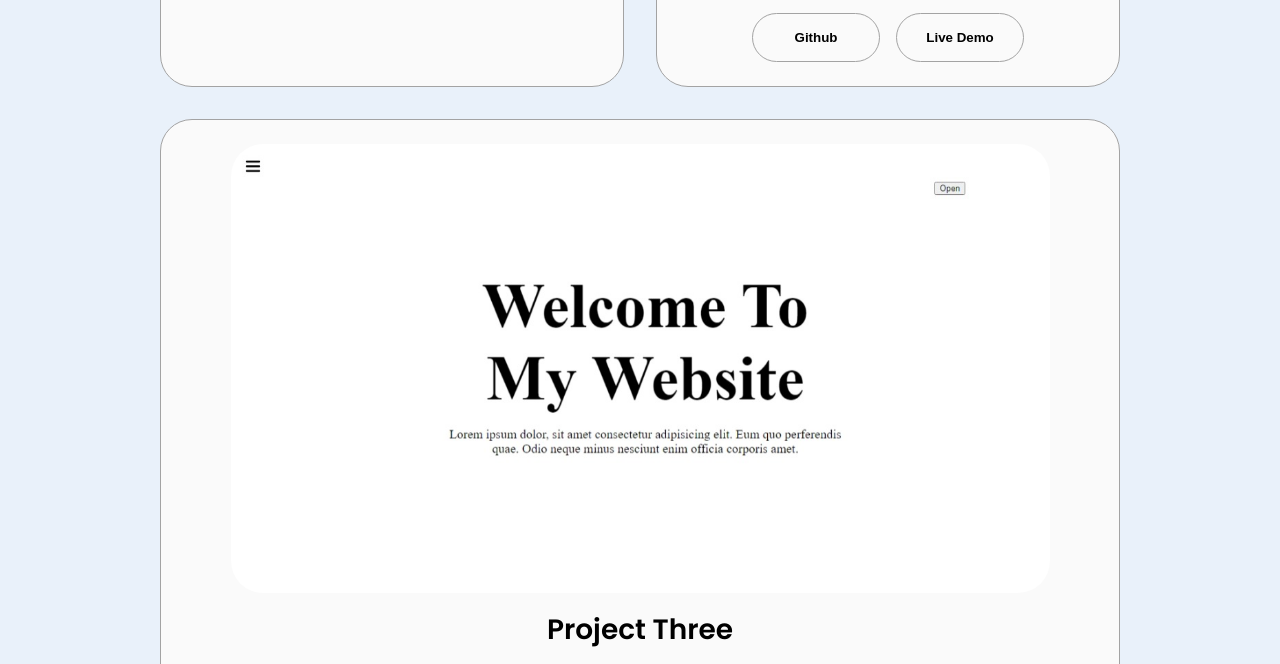
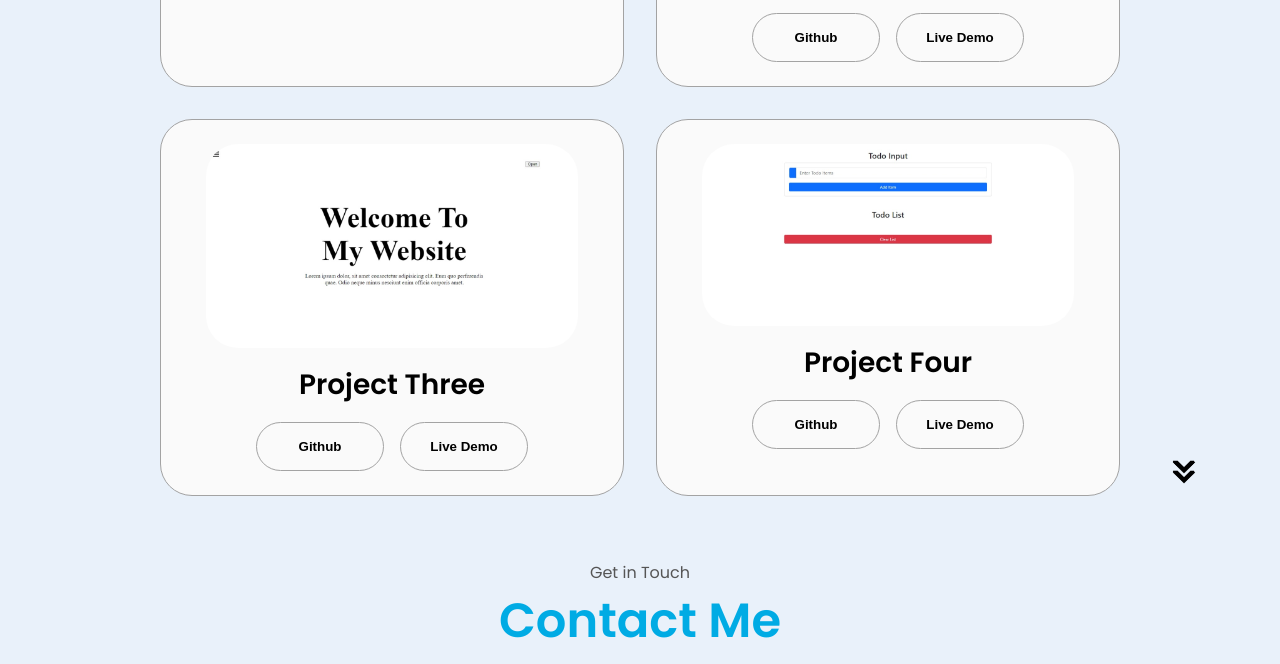
Before and after one commit to Arolexwalex/personal_portfolio, a plain HTML site: page index.html in a window 1280 px wide. Shown: the part 4001-4665 px from the top of the page. Drawn offline with Linux system fonts and the light colour scheme.

Commit message:
project added

```diff
--- a/index.html
+++ b/index.html
@@ -322,6 +322,31 @@ My goal is to enhance user experiences by leveraging my diversified background a
               </button>
             </div>
           </div>
+
+          <div class="details-container color-container">
+            <div class="article-container">
+              <img
+                src="./assets/Todo.jpeg"
+                alt="Project 4"
+                class="project-img"
+              />
+            </div>
+            <h2 class="experience-sub-title project-title">Project Four</h2>
+            <div class="btn-container">
+              <button
+                class="btn btn-color-2 project-btn"
+                onclick="location.href='https://github.com/Arolexwalex/React-Todo-project'"
+              >
+                Github
+              </button>
+              <button
+                class="btn btn-color-2 project-btn"
+                onclick="location.href='https://github.com/'"
+              >
+                Live Demo
+              </button>
+            </div>
+          </div>
         </div>
       </div>
       <img
```
Also changed, not shown: assets/Todo.jpeg (added).
